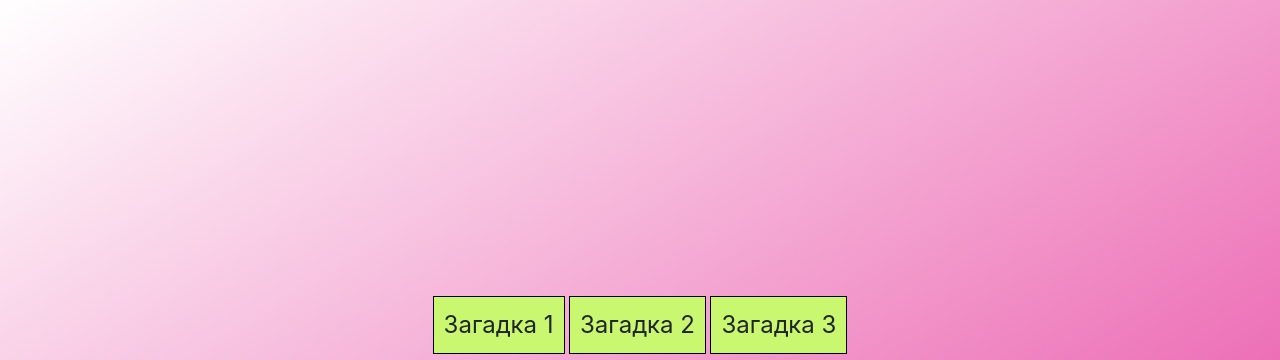
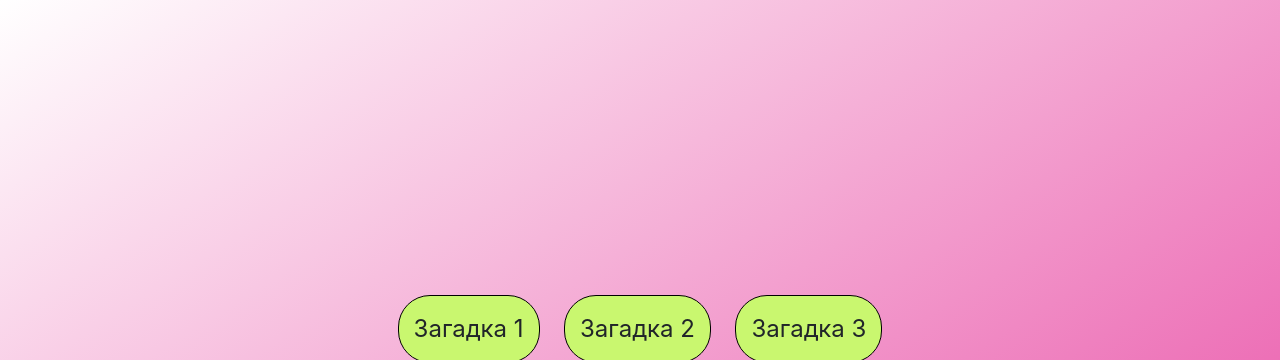
Before and after one commit to archebald241/puzzles, a plain HTML site: page index.html in a window 1280 px wide. Shown: the top 360 px of the page. Drawn offline with nearby package versions, Linux system fonts and the light colour scheme.

Commit message:
change border

```diff
--- a/style.css
+++ b/style.css
@@ -26,7 +26,9 @@ form{
 label{
   cursor: pointer;
   border: 1px solid black;
-  padding: 10px;
+  border-radius: 2rem;
+  padding: 15px;
+  margin: 10px;
   background: #C9F76F;
   font-size: 1.5rem;
 }
```
